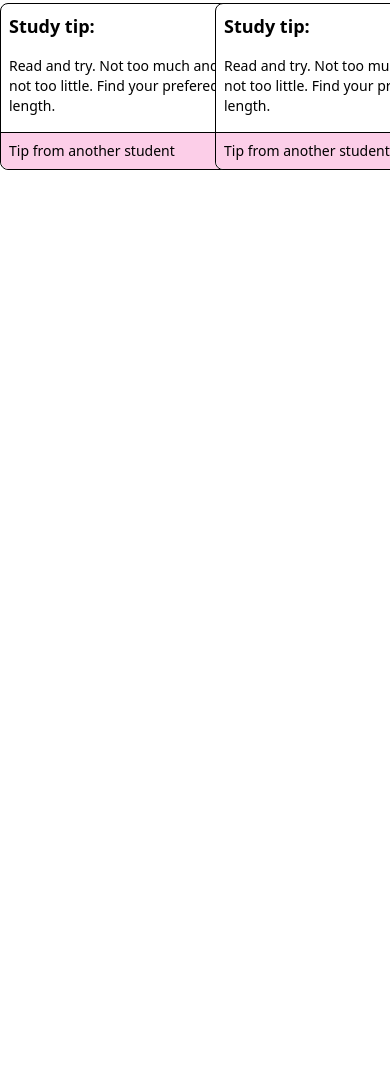
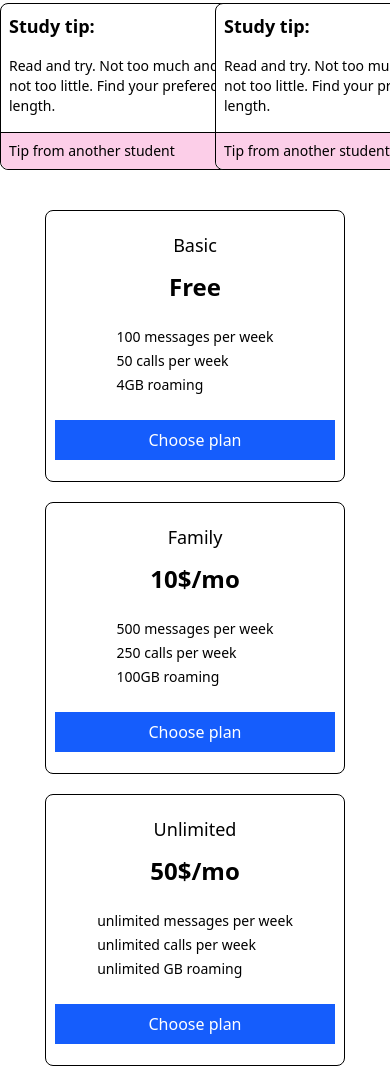
Before and after one commit to Tomatsuppe11211/css-framework-module-2-1, a website: page index.html in a window 390 px wide. Shown: the part 515-1601 px from the top of the page. Before the commit the page ends 844 px from the top, so only its background shows below. Drawn offline with Linux system fonts and the light colour scheme.

Commit message:
Adding a responsive pricing table layout

```diff
--- a/index.html
+++ b/index.html
@@ -19,6 +19,7 @@
         </nav>
     </header>
     <main class="flex flex-col justify-center items-center">
+        <!--card grid layout-->
         <div class="grid grid-cols-2 lg:grid-cols-3 gap-10 lg:gap-5 xl:gap-20 mt-10 mx-fit">
             <div class="bg-white border rounded-lg w-60 md:w-80 h-auto hover:bg-pink-200">
                 <h3 class="font-bold text-lg md:text-xl m-2">Study tip:</h3>
@@ -51,6 +52,40 @@
                 <footer class="mt-4 p-2 flex items-center border-t rounded-b-lg bg-pink-200 text-sm md:text-lg">Tip from another student</footer>
             </div>
         </div>
+
+        <!--table layout-->
+        <div class="flex flex-col lg:flex-row justify-evenly items-center sm:w-100 lg:w-250 mt-10">
+            <div class="flex flex-col border px-2 lg:px-4 py-5 w-75 items-center rounded-lg mb-5 md:mb-10 lg:mb-0">
+                <h3 class="text-lg md:text-xl">Basic</h3>
+                <p class="text-2xl font-bold mt-3">Free</p>
+                <ul class="my-5">
+                    <li class="my-1 text-sm md:text-lg">100 messages per week</li>
+                    <li class="my-1 text-sm md:text-lg">50 calls per week</li>
+                    <li class="my-1 text-sm md:text-lg">4GB roaming</li>
+                </ul>
+                <button class="p-2 border bg-blue-600 text-white w-full hover:bg-blue-500">Choose plan</button>
+            </div>
+            <div class="flex flex-col border px-2 lg:px-4 py-5 w-75 items-center rounded-lg mb-5 md:mb-10 lg:mb-0">
+                <h3 class="text-lg">Family</h3>
+                <p class="text-2xl font-bold mt-3">10$/mo</p>
+                <ul class="my-5">
+                    <li class="my-1 text-sm md:text-lg">500 messages per week</li>
+                    <li class="my-1 text-sm md:text-lg">250 calls per week</li>
+                    <li class="my-1 text-sm md:text-lg">100GB roaming</li>
+                </ul>
+                <button class="p-2 border bg-blue-600 text-white w-full hover:bg-blue-500">Choose plan</button>
+            </div>
+            <div class="flex flex-col border px-2 lg:px-4 py-5 w-75 items-center rounded-lg mb-5 md:mb-10 lg:mb-0">
+                <h3 class="text-lg">Unlimited</h3>
+                <p class="text-2xl font-bold mt-3">50$/mo</p>
+                <ul class="my-5">
+                    <li class="my-1 text-sm md:text-lg">unlimited messages per week</li>
+                    <li class="my-1 text-sm md:text-lg">unlimited calls per week</li>
+                    <li class="my-1 text-sm md:text-lg">unlimited GB roaming</li>
+                </ul>
+                <button class="p-2 border bg-blue-600 text-white w-full hover:bg-blue-500">Choose plan</button>
+            </div>
+        </div>
     </main>
 </body>
 </html>
```
Also changed, not shown: css/style.css.
